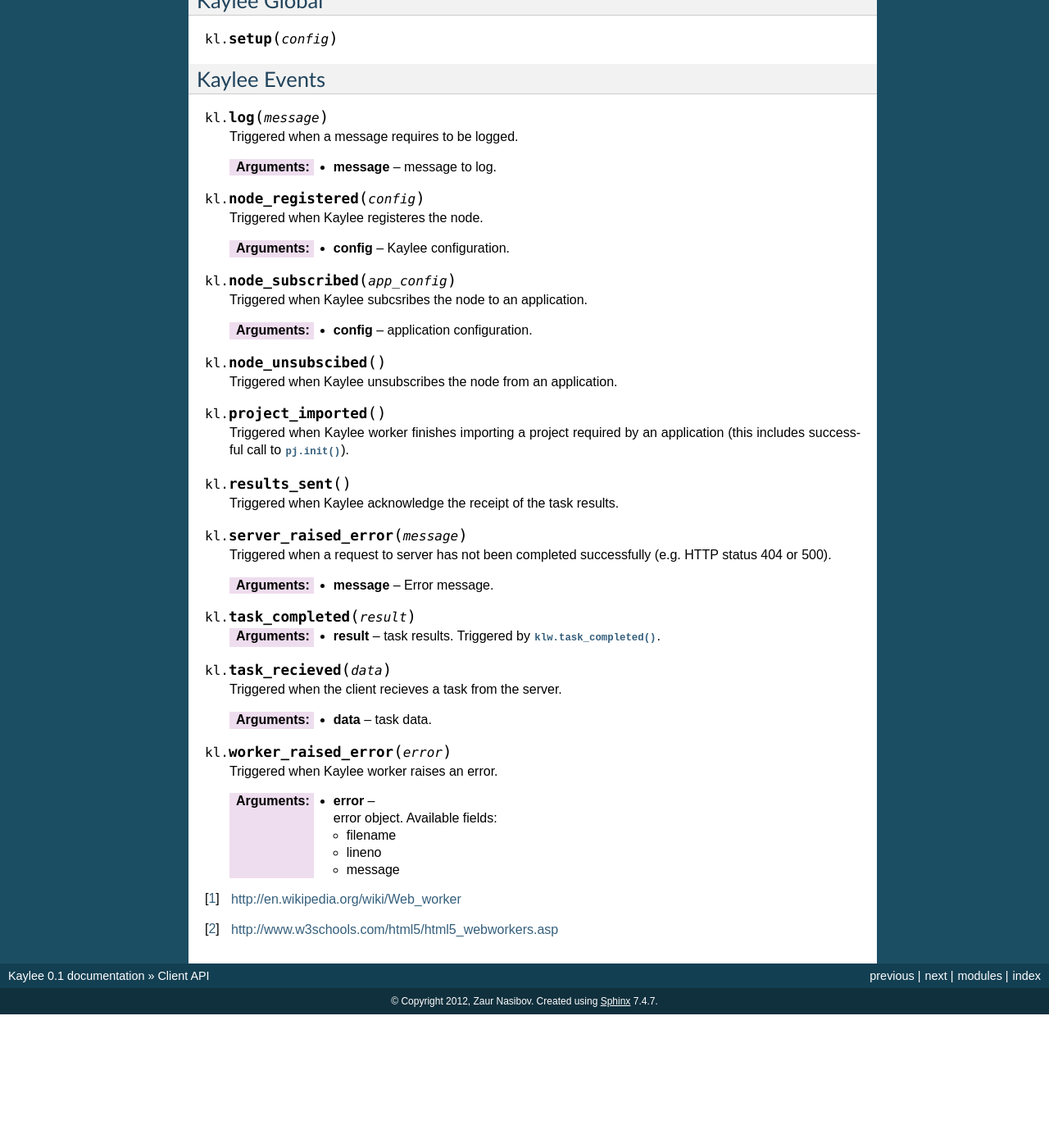
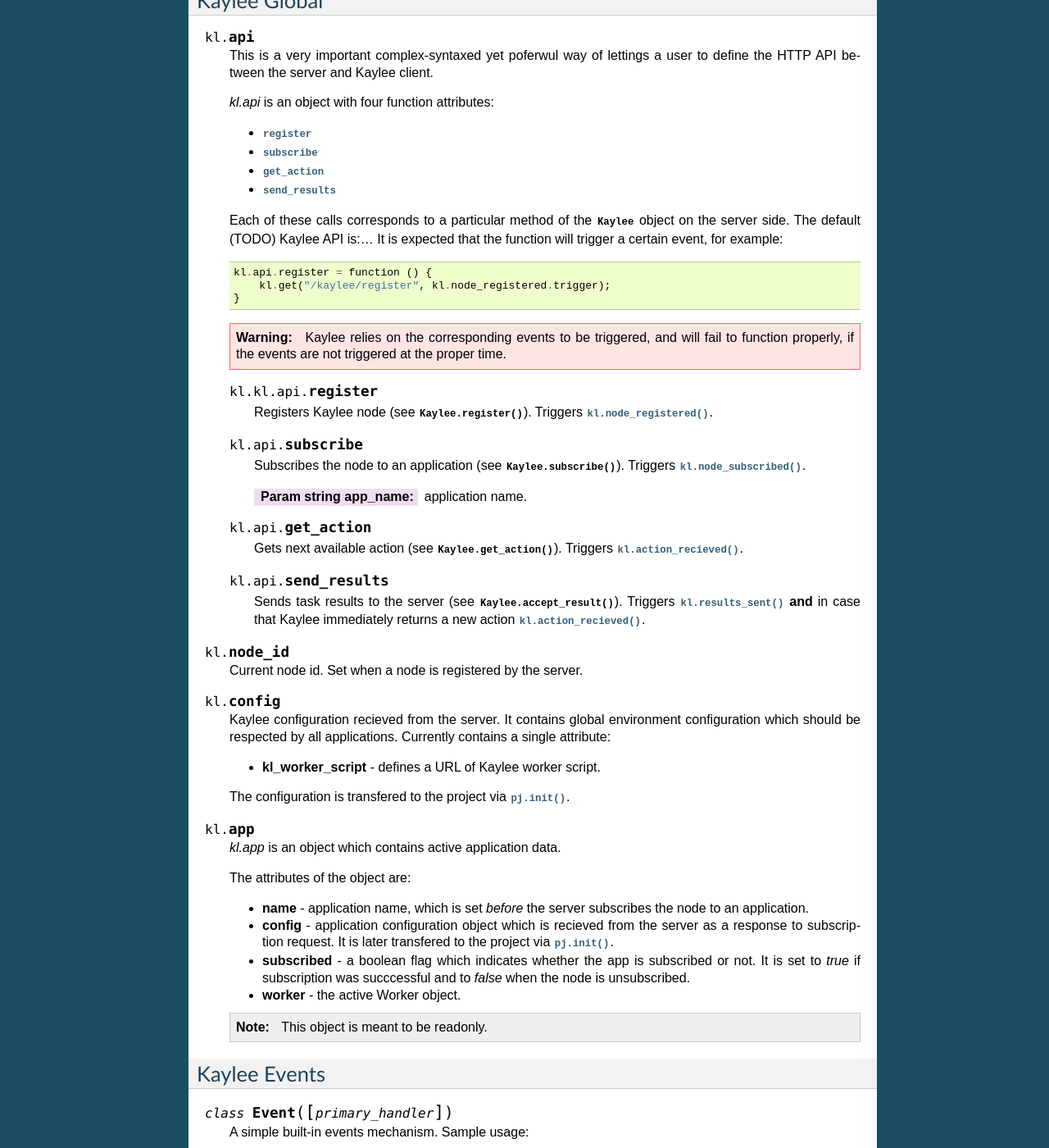
Before and after one commit to BasicWolf/archived-kaylee, a Sphinx documentation site: the page built from doc/clientapi.rst, in a window 1280 px wide and 1400 px high, scrolled down 965 px. Shown: the whole window at 82% size. Built offline with Sphinx 7.4.7, drawn with Linux system fonts in a browser that asks for light colours; before the commit the page ends 2202 px from its top, so only the background shows below that; some of the changed text lies outside the part shown.

Commit message:
Finished documenting client-side api. Renamed get_task() -> get_action().

```diff
--- a/doc/clientapi.rst
+++ b/doc/clientapi.rst
@@ -1,4 +1,6 @@
 .. _clientapi:
+
+.. module:: kaylee
 
 Client API
 ==========
@@ -64,28 +66,155 @@
 Kaylee Global
 -------------
 
-.. js:function:: kl.setup(config)
+.. js:attribute:: kl.api
+
+   This is a very important complex-syntaxed yet poferwul way
+   of lettings a user to define the HTTP API between the server and
+   Kaylee client.
+
+   `kl.api` is an object with four function attributes:
+
+   * :js:attr:`register <kl.api.register>`
+   * :js:attr:`subscribe <kl.api.subscribe>`
+   * :js:attr:`get_action <kl.api.get_action>`
+   * :js:attr:`send_results <kl.api.send_results>`
+
+   Each of these calls corresponds to a particular method of the
+   :py:class:`Kaylee` object on the server side. The default (TODO)
+   Kaylee API is:...
+   It is expected that the function will trigger a certain event,
+   for example::
+
+        kl.api.register = function () {
+            kl.get("/kaylee/register", kl.node_registered.trigger);
+        }
+
+   .. warning:: Kaylee relies on the corresponding events to be triggered,
+                and will fail  to function properly, if the events are not
+                triggered at the proper time.
+
+   .. js:attribute:: kl.api.register
+
+      Registers Kaylee node (see :py:meth:`Kaylee.register`).
+      Triggers :js:func:`kl.node_registered`.
+
+   .. js:attribute:: kl.api.subscribe(app_name)
+
+      Subscribes the node to an application (see :py:meth:`Kaylee.subscribe`).
+      Triggers :js:func:`kl.node_subscribed`.
+
+      :param string app_name: application name.
+
+   .. js:attribute:: kl.api.get_action
+
+      Gets next available action (see :py:meth:`Kaylee.get_action`).
+      Triggers :js:func:`kl.action_recieved`.
+
+   .. js:attribute:: kl.api.send_results(data)
+
+      Sends task results to the server (see :py:meth:`Kaylee.accept_result`).
+      Triggers :js:func:`kl.results_sent` **and** in case that Kaylee
+      immediately returns a new action :js:func:`kl.action_recieved`.
+
+
+.. js:attribute:: kl.node_id
+
+   Current node id. Set when a node is registered by the server.
+
+.. js:attribute:: kl.config
+
+   Kaylee configuration recieved from the server. It contains global
+   environment configuration which should be respected by all applications.
+   Currently contains a single attribute:
+
+   * **kl_worker_script** - defines a URL of Kaylee worker script.
+
+   The configuration is transfered to the project via :js:func:`pj.init`.
+
+.. js:attribute:: kl.app
+
+   `kl.app` is an object which contains active application data.
+
+   The attributes of the object are:
+
+   * **name** - application name, which is set *before* the server subscribes
+     the node to an application.
+   * **config** - application configuration object which is recieved from
+     the server as a response to subscription request. It is later transfered
+     to the project via :js:func:`pj.init`.
+   * **subscribed** - a boolean flag which indicates whether the app is
+     subscribed or not. It is set to `true` if subscription was succcessful
+     and to `false` when the node is unsubscribed.
+   * **worker** - the active Worker object.
+
+   .. note:: This object is meant to be readonly.
+
+
 
 Kaylee Events
 -------------
+
+.. js:class:: Event([primary_handler])
+
+   A simple built-in events mechanism. Sample usage::
+
+       // Declare an event
+       my_event = new Event();
+
+       // This function will server as an event handler
+       on_my_event = function(data) {
+           alert(data);
+       }
+
+       // Bind handler function to the event
+       my_event.bind(on_my_event)
+
+       // Trigger event. This will call subscribed functions
+       // in order of subscription.
+       my_event.trigger('Event data goes here')
+
+       // Unbind handler from the event.
+       my_event.unbind(on_my_event)
+
+   :param function primary_handler: An optional event handler which will
+                                    be the first in the handlers queue.
+
+
+   .. js:function:: bind(handler)
+
+      Bind handler to an event.
+
+   .. js:function:: trigger([arg1, arg2, ...])
+
+      Trigger event. This calls all bound handlers with provided arguments.
+
+   .. js:function:: unbind(handler)
+
+      Unbind handler.
+
+
+.. js:function:: kl.action_recieved(data)
+
+   Triggered when an action from the server is recieved.
+   See :py:meth:`Kaylee.get_action` for more details.
 
 .. js:function:: kl.log(message)
 
    Triggered when a message requires to be logged.
 
-   :param message: message to log.
+   :param string message: message to log.
 
 .. js:function:: kl.node_registered(config)
 
    Triggered when Kaylee registeres the node.
 
-   :param config: Kaylee configuration.
+   :param object config: Kaylee configuration.
 
 .. js:function:: kl.node_subscribed(app_config)
 
    Triggered when Kaylee subcsribes the node to an application.
 
-   :param config: application configuration.
+   :param object config: application configuration.
 
 .. js:function:: kl.node_unsubscibed()
 
@@ -96,36 +225,38 @@
    Triggered when Kaylee worker finishes importing a project required
    by an application (this includes successful call to :js:func:`pj.init`).
 
-.. js:function:: kl.results_sent()
+.. js:function:: kl.results_sent(results)
 
    Triggered when Kaylee acknowledge the receipt of the task results.
 
+   :param object data: results sent to the server.
 
 .. js:function:: kl.server_raised_error(message)
 
-   Triggered when a request to server has not been completed successfully (e.g. HTTP status 404 or 500).
+   Triggered when a request to server has not been completed successfully
+   (e.g. HTTP status 404 or 500).
 
-   :param message: Error message.
+   :param string message: Error message.
 
 .. js:function:: kl.task_completed(result)
 
-   :param result: task results. Triggered by :js:func:`klw.task_completed`.
+   :param object result: task results. Triggered by :js:func:`klw.task_completed`.
 
 .. js:function:: kl.task_recieved(data)
 
    Triggered when the client recieves a task from the server.
 
-   :param data: task data.
+   :param object data: task data.
 
 .. js:function:: kl.worker_raised_error(error)
 
    Triggered when Kaylee worker raises an error.
 
-   :param error: error object. Available fields:
+   :param object error: error information object. Available fields:
 
-                 * filename
-                 * lineno
-                 * message
+                        * filename
+                        * lineno
+                        * message
 
 
 .. [1] http://en.wikipedia.org/wiki/Web_worker
--- a/doc/serverapi.rst
+++ b/doc/serverapi.rst
@@ -17,7 +17,7 @@
    .. automethod:: unregister(self, node_id)
    .. automethod:: subscribe(self, node_id, application)
    .. automethod:: unsubscribe(self, node_id)
-   .. automethod:: get_task(self, node_id)
+   .. automethod:: get_action(self, node_id)
    .. automethod:: accept_result(self, node_id, data)
    .. automethod:: clean(self)
    .. :inherited-members:
```
Also changed, not shown: 9 other files.
